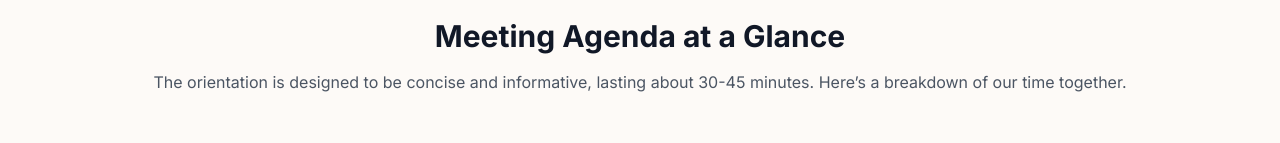
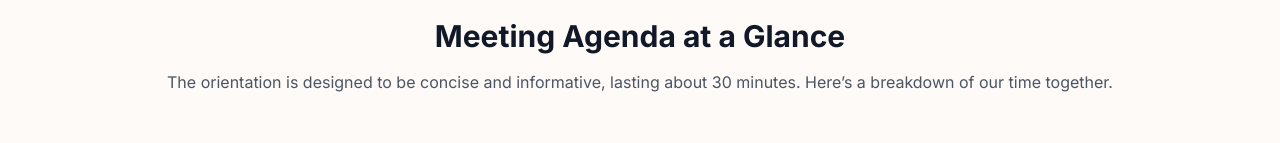
Before and after one commit to ganginanginthaya/KannadaSchool, a plain HTML site: page index.html in a window 1280 px wide. Shown: the part 370-513 px from the top of the page. Drawn offline with nearby package versions, Linux system fonts and the light colour scheme.

Commit message:
Update index.html

```diff
--- a/index.html
+++ b/index.html
@@ -100,7 +100,7 @@
             <section id="overview" class="scroll-mt-20 mt-16 md:mt-24">
                  <div class="text-center mb-12">
                     <h2 class="text-3xl font-bold text-gray-900">Meeting Agenda at a Glance</h2>
-                    <p class="mt-4 text-md text-gray-600">The orientation is designed to be concise and informative, lasting about 30-45 minutes. Here’s a breakdown of our time together.</p>
+                    <p class="mt-4 text-md text-gray-600">The orientation is designed to be concise and informative, lasting about 30 minutes. Here’s a breakdown of our time together.</p>
                 </div>
                 <div class="chart-container">
                     <canvas id="agendaChart"></canvas>
```
